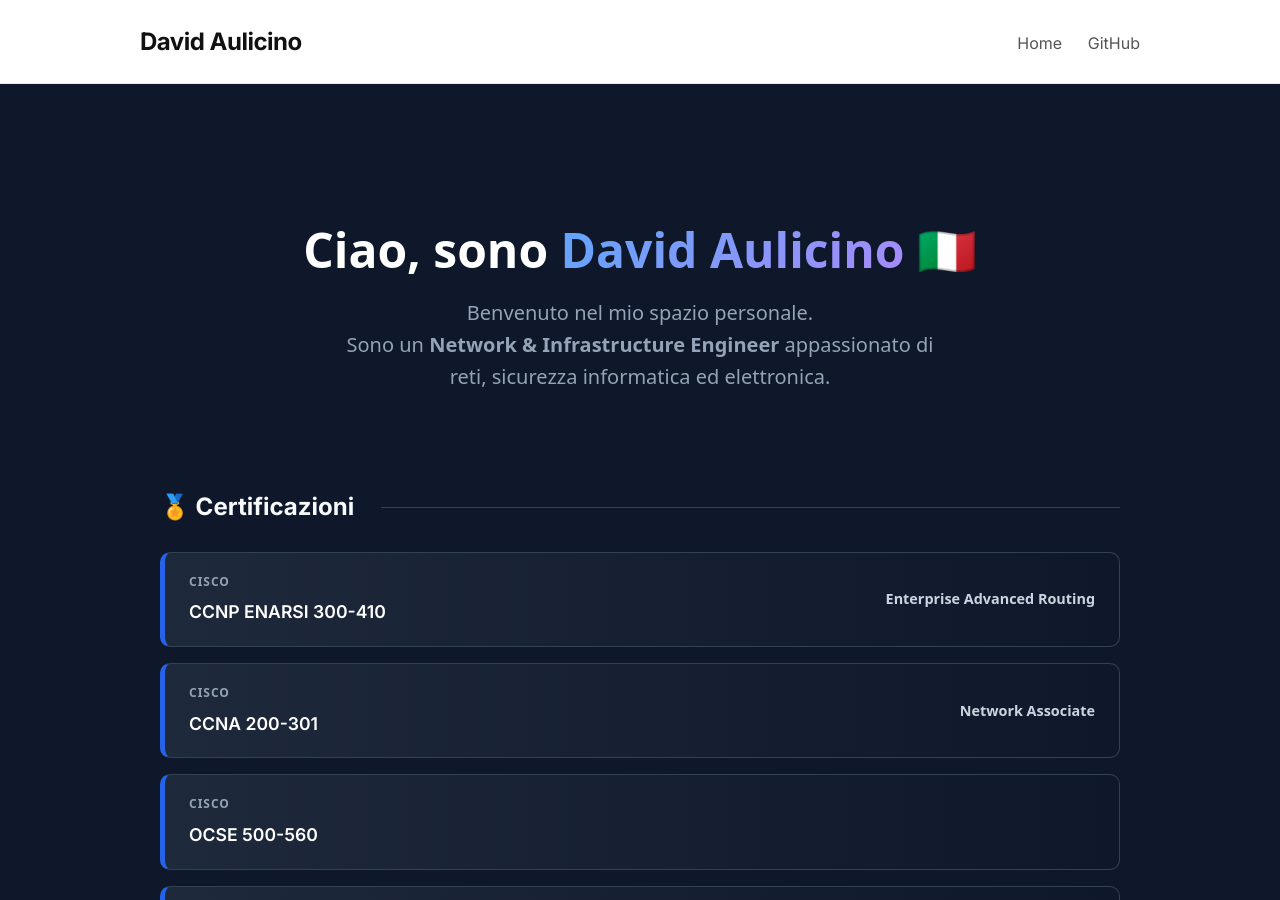
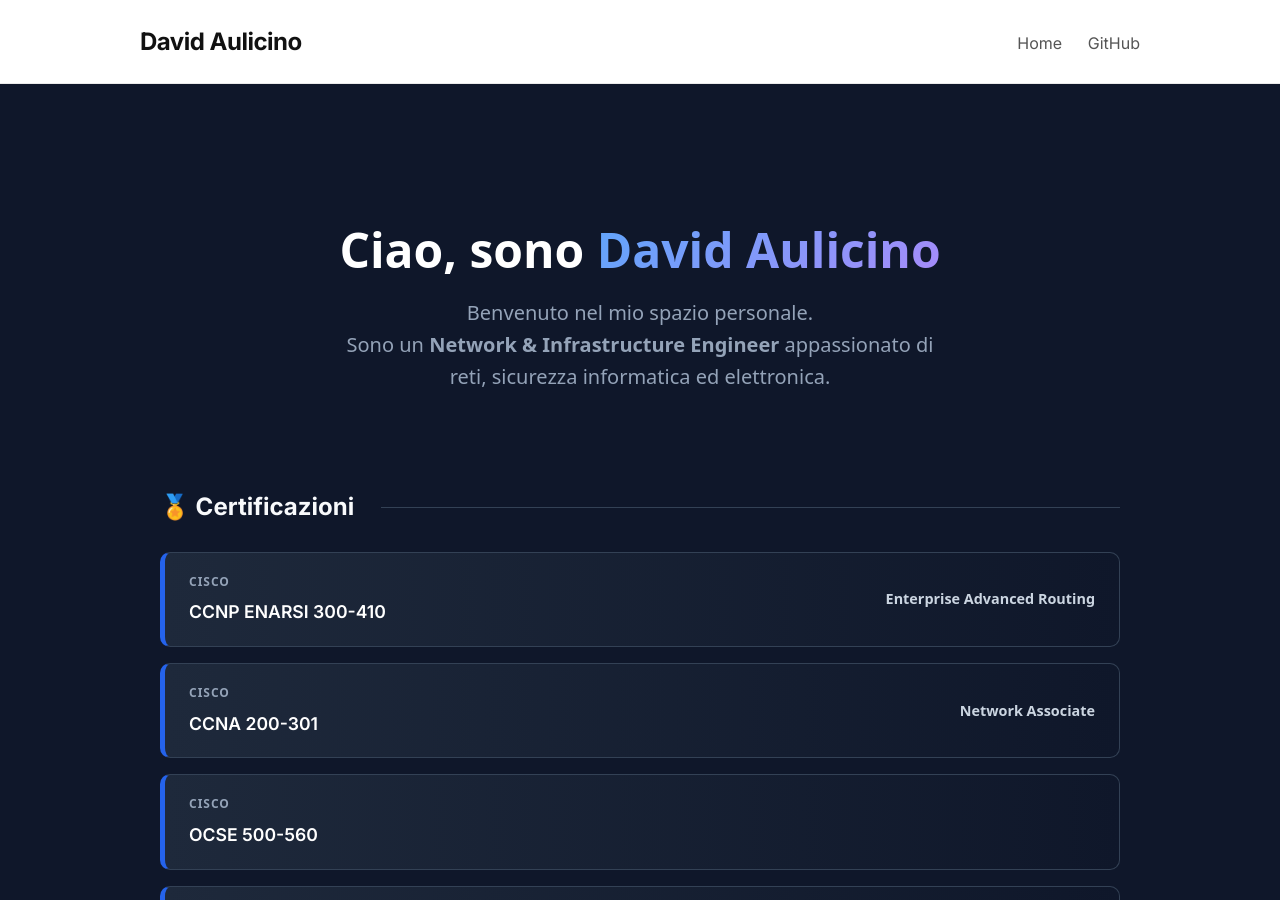
Before and after one commit to davidaulicino17/GitPages, a Jekyll site: the page built from index.md, in a window 1280 px wide and 900 px high. Built offline with Jekyll 4.4.1, drawn with Linux system fonts in a browser that asks for light colours.

Commit message:
Update index.md

```diff
--- a/index.md
+++ b/index.md
@@ -261,7 +261,7 @@ h1, hr { display: none; }
 </style>
 
 <div class="hero-section">
-    <div class="hero-title">Ciao, sono <span class="text-gradient">David Aulicino</span> 🇮🇹</div>
+    <div class="hero-title">Ciao, sono <span class="text-gradient">David Aulicino</span> </div>
     <div class="hero-subtitle">
         Benvenuto nel mio spazio personale.<br>
         Sono un <strong>Network & Infrastructure Engineer</strong> appassionato di reti, sicurezza informatica ed elettronica.
```
